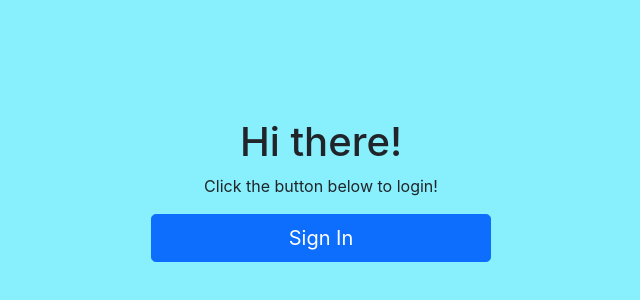
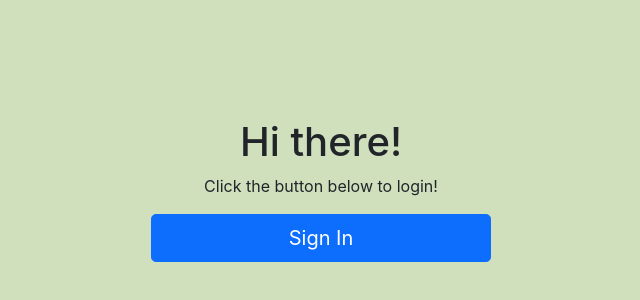
Before and after one commit to cod-y-clark/WeaNote, a Next.js app: page / in a window 1280 px wide. Shown: the part 170-470 px from the top of the page, without its empty margins (319-959 px from the left). Built offline with nearby package versions, Linux system fonts and the light colour scheme; no server answers.

Commit message:
changing background color

```diff
--- a/styles/globals.css
+++ b/styles/globals.css
@@ -18,5 +18,5 @@ a {
 }
 
 body {
-  background-color: #88effd;
+  background-color: hsl(88, 37%, 81%);
 }
```
